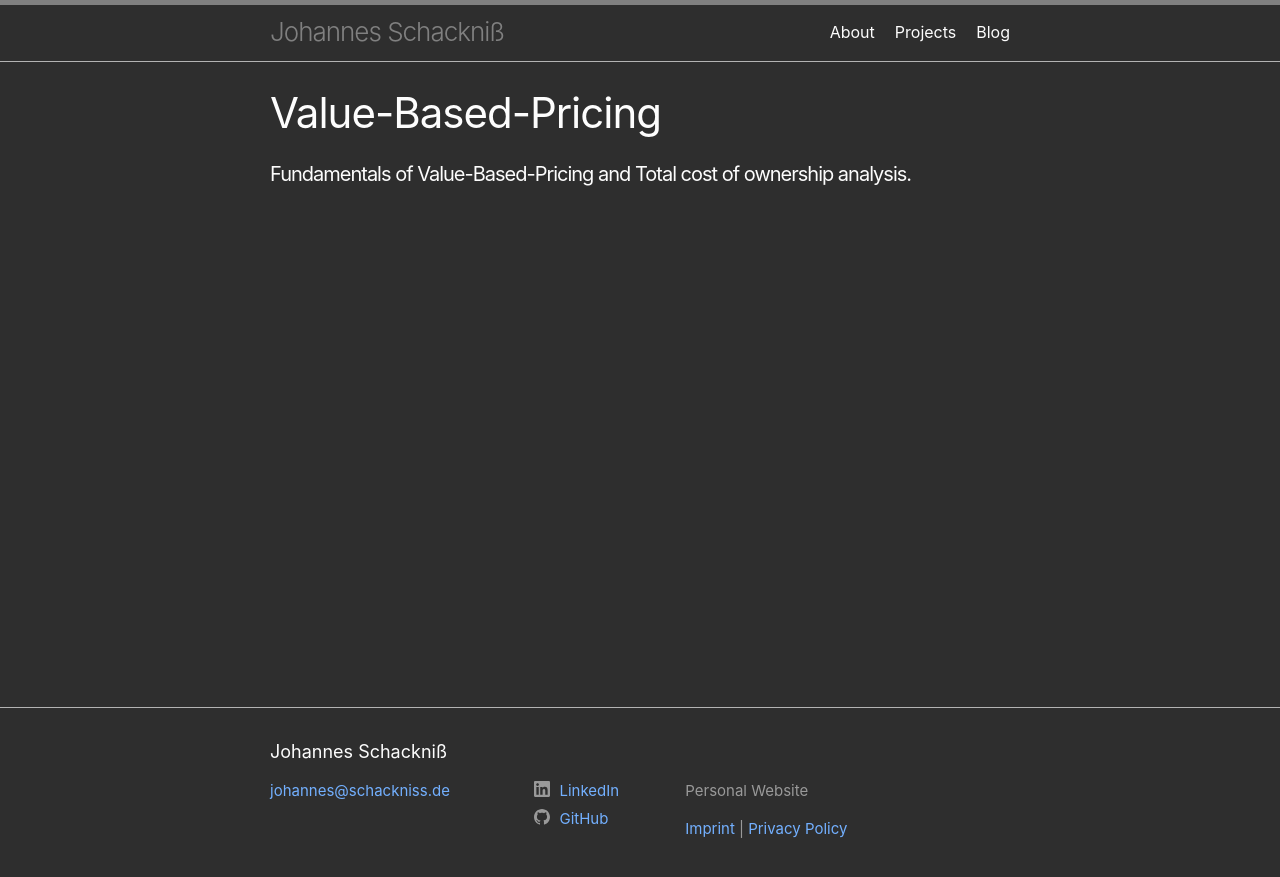
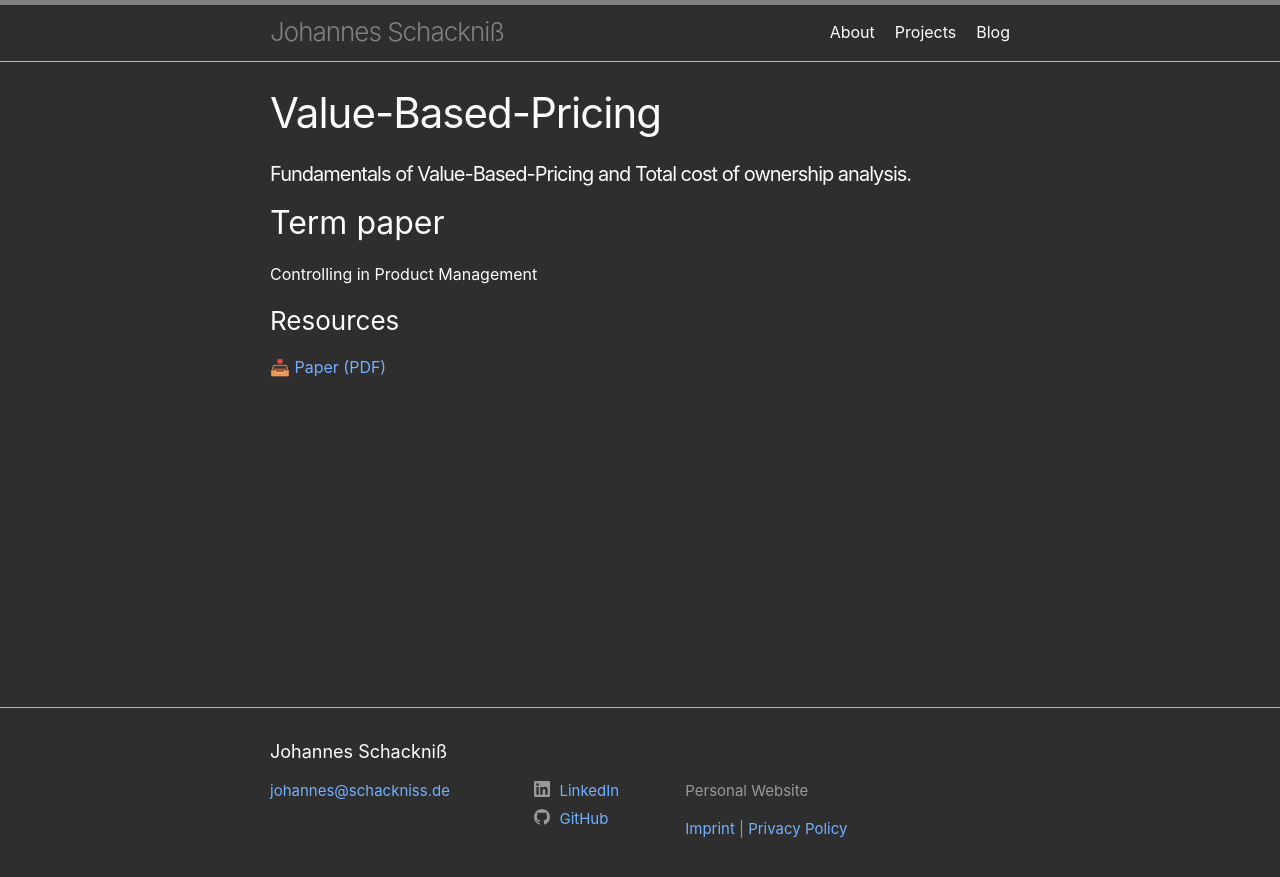
Before and after one commit to schackniss/schackniss.de, a Jekyll site: the page built from _projects/value-based-pricing.md, in a window 1280 px wide. Shown: the top 877 px of the page. Built offline with Jekyll 4.4.1, drawn with Linux system fonts in a browser that asks for light colours.

Commit message:
Add basic info

```diff
--- a/_projects/value-based-pricing.md
+++ b/_projects/value-based-pricing.md
@@ -4,3 +4,10 @@ title: Value-Based-Pricing
 description: Fundamentals of Value-Based-Pricing and Total cost of ownership analysis.
 project: value-based-pricing
 ---
+## Term paper
+
+Controlling in Product Management
+
+### Resources
+
+📥 [Paper (PDF)](/downloads/value-based-pricing/value-based-pricing-paper.pdf)
```
